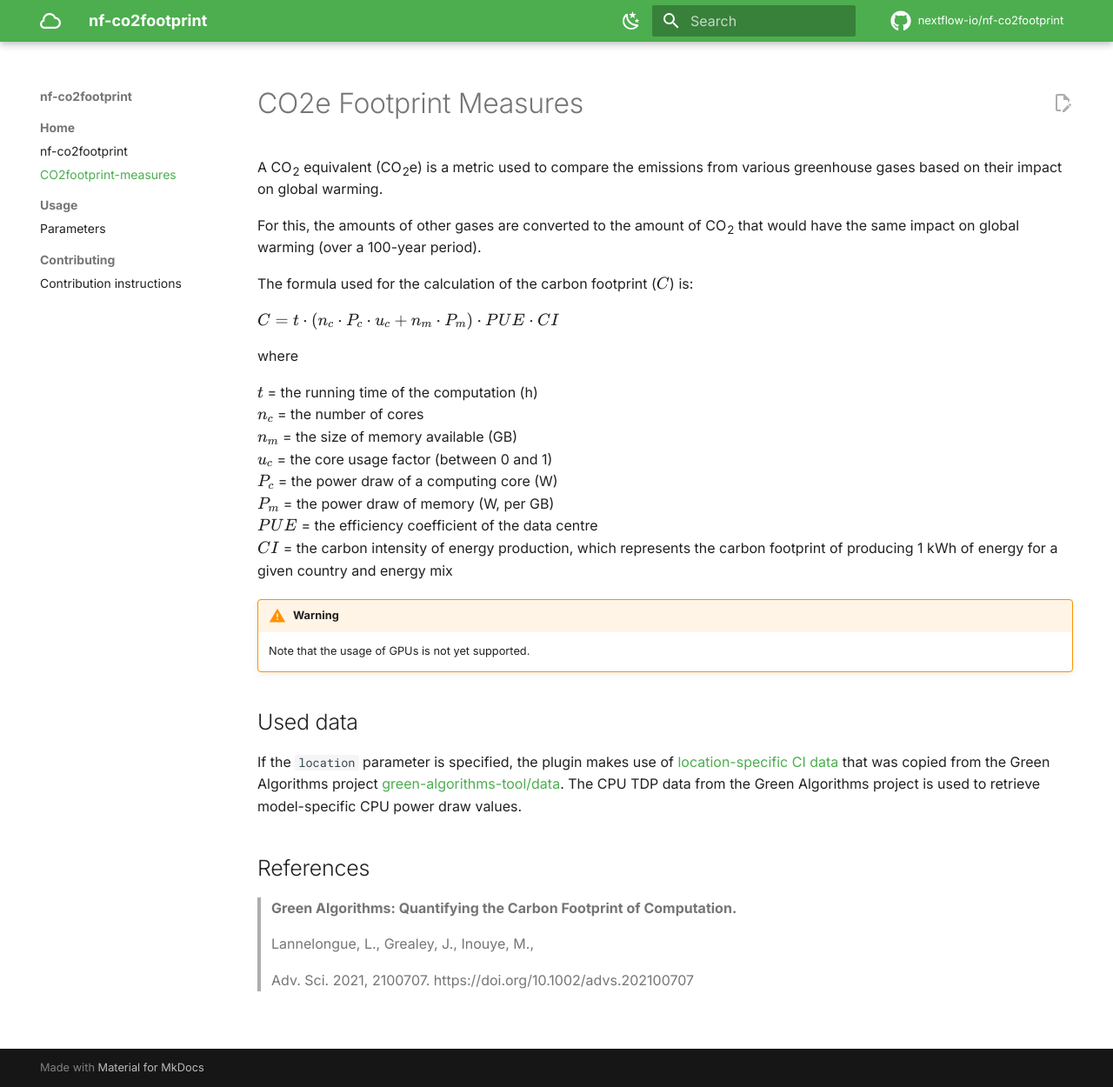
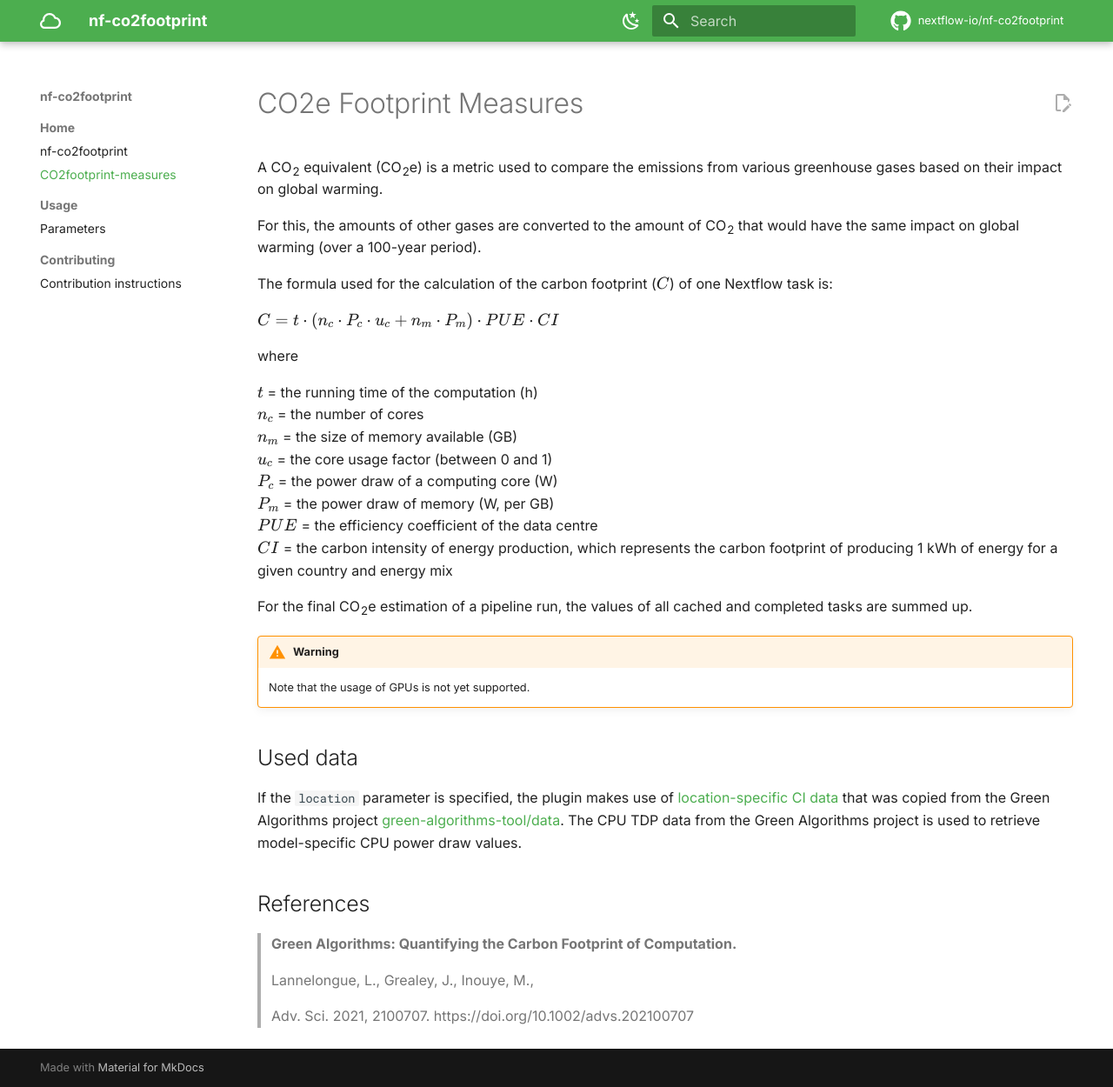
Before and after one commit to nextflow-io/nf-co2footprint, an MkDocs documentation site: the page built from docs/co2footprint.md, in a window 1280 px wide and 1250 px high. Shown: the whole window at 87% size. Built offline with MkDocs 1.6.1 and Material for MkDocs 9.7.7, drawn with Linux system fonts in a browser that asks for light colours; comment, search, counter and statistics services are not loaded.

Commit message:
Add info about cached processes to docs

```diff
--- a/docs/co2footprint.md
+++ b/docs/co2footprint.md
@@ -11,7 +11,7 @@ A CO<sub>2</sub> equivalent (CO<sub>2</sub>e) is a metric used to compare the em
 
 For this, the amounts of other gases are converted to the amount of CO<sub>2</sub> that would have the same impact on global warming (over a 100-year period).
 
-The formula used for the calculation of the carbon footprint ($C$) is:
+The formula used for the calculation of the carbon footprint ($C$) of one Nextflow task is:
 
 $C = t \cdot (n_c \cdot P_c \cdot u_c + n_m \cdot P_m) \cdot PUE \cdot CI$
 
@@ -25,6 +25,8 @@ where
 **$P_m$** = the power draw of memory (W, per GB)<br/>
 **$PUE$** = the efficiency coefficient of the data centre<br/>
 **$CI$** = the carbon intensity of energy production, which represents the carbon footprint of producing 1 kWh of energy for a given country and energy mix
+
+For the final CO<sub>2</sub>e estimation of a pipeline run, the values of all cached and completed tasks are summed up.
 
 !!! warning
 
```
